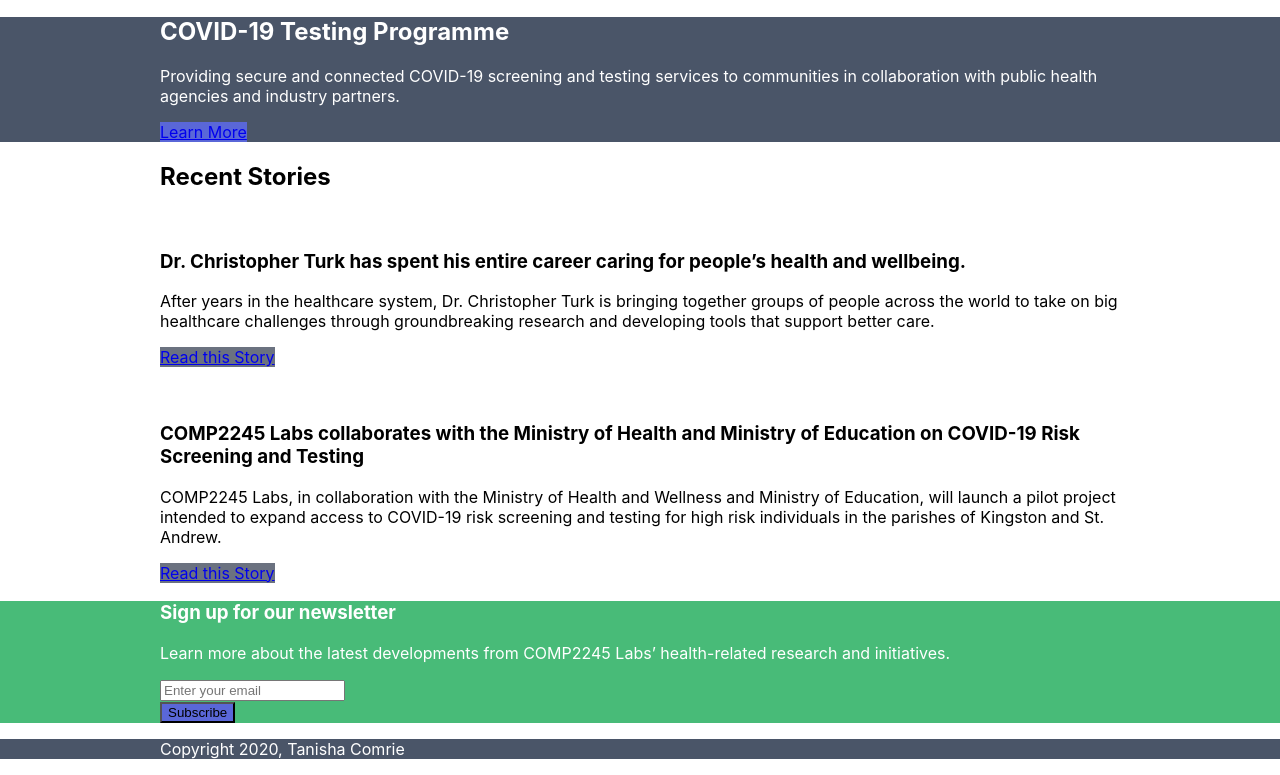
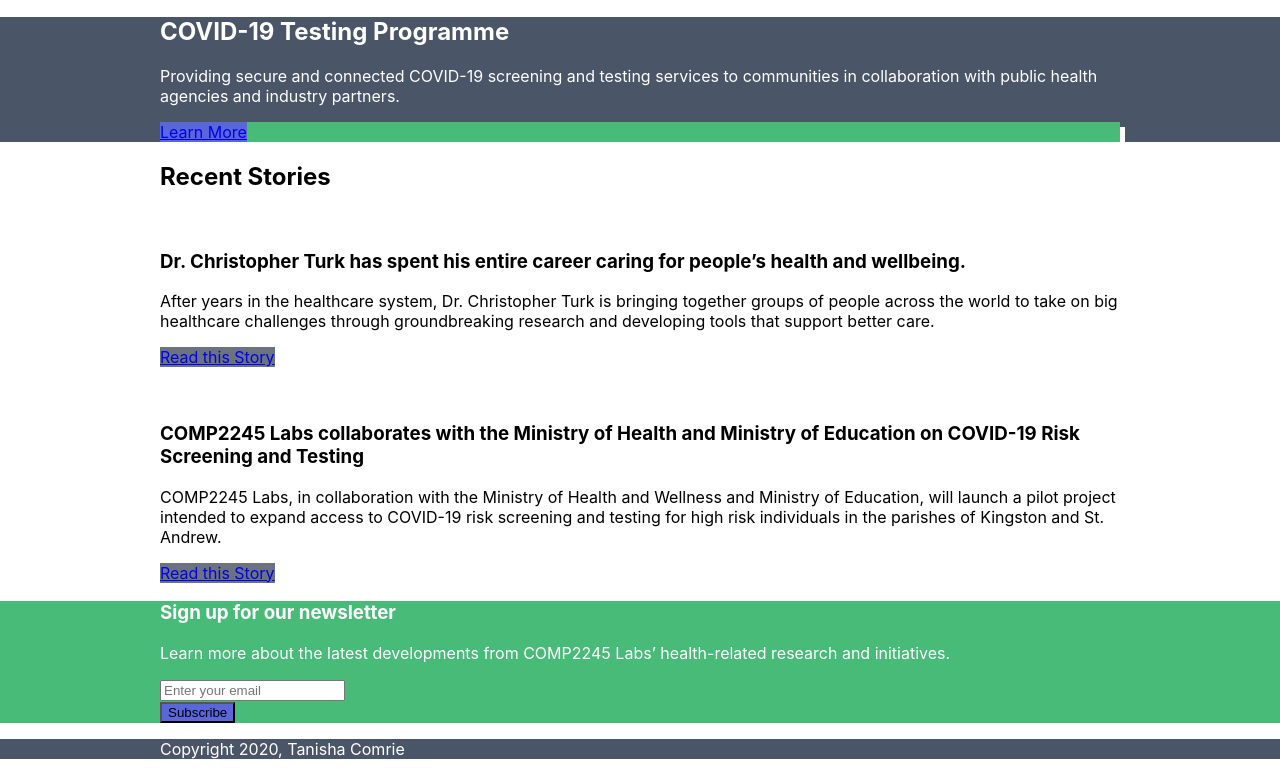
Before and after one commit to TanishaComrie/info2180-project1, a plain HTML site: page index.html in a window 1280 px wide. Shown: the part 789-1564 px from the top of the page. Drawn offline with Linux system fonts and the light colour scheme.

Commit message:
styles.css

```diff
--- a/styles.css
+++ b/styles.css
@@ -42,7 +42,7 @@ a:hover{
     box-shadow: 5px 5px #E2E8F0;
 }
 
-.learn-about>h3{
+.learn-about> h3{
     color: #48BB78;
     font-size: 21px;
 }
@@ -52,7 +52,7 @@ a:hover{
     color: white;
 }
 
-#cta{
+.cta{
     background-color: #48BB78;
     box-shadow: 5px 5px;
 }
```
